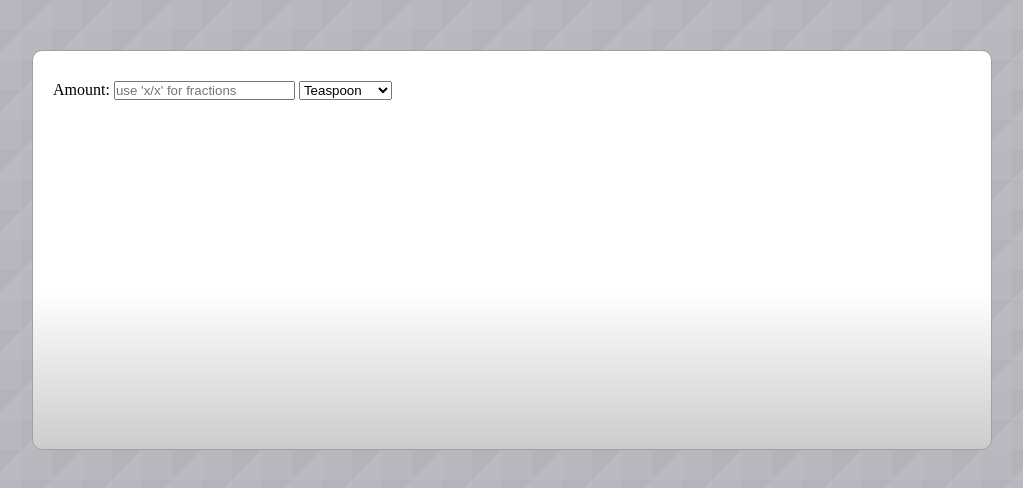
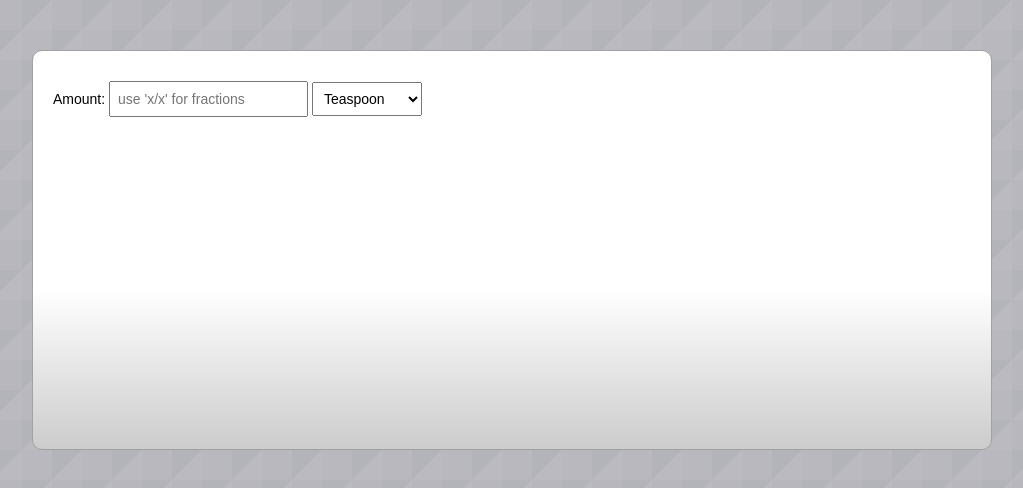
Before and after one commit to JeremyCarlsten/Fraction-ify, a plain HTML site: page index.html in a window 1280 px wide. Shown: the whole page, without its empty margins (128-1151 px from the left). Drawn offline with nearby package versions, Linux system fonts and the light colour scheme.

Commit message:
Wrapping up HTML/CSS for demo

```diff
--- a/css/style.css
+++ b/css/style.css
@@ -3,6 +3,8 @@
     padding: 0px;
 
     box-sizing: border-box;
+
+    font: normal 14px/18px sans-serif;
 }
 
 body{
@@ -29,3 +31,7 @@ label.amountType{ /* Position off screen but allow for screen readers to use */
     left: -100px;
     top: -100px;
 }
+
+#amount, #amountType{
+    padding: .5em;
+}
--- a/index.html
+++ b/index.html
@@ -3,12 +3,14 @@
 <head>
     <title>Fraction-ify</title>
     <link rel="stylesheet" href="css/style.css"/>
+    <script type="text/javascript" src="http://ajax.googleapis.com/ajax/libs/jquery/1.10.2/jquery.min.js"></script>
+    <script type="text/javascript" src="js/fractionify.js"></script>
 </head>
 <body>
     <div id="page-wrap">
         <form method="POST" autocomplete="on">
             <label for="amount">Amount:</label>
-            <input type="number" step="0.0625" id="amount" name="amount" placeholder="use 'x/x' for fractions " />
+            <input type="number" id="amount" class="fractionified" name="amount" placeholder="use 'x/x' for fractions " />
             <label class="amountType" for="amountType">measurement type</label>
             <select id="amountType">
                 <option>Teaspoon</option>
```
